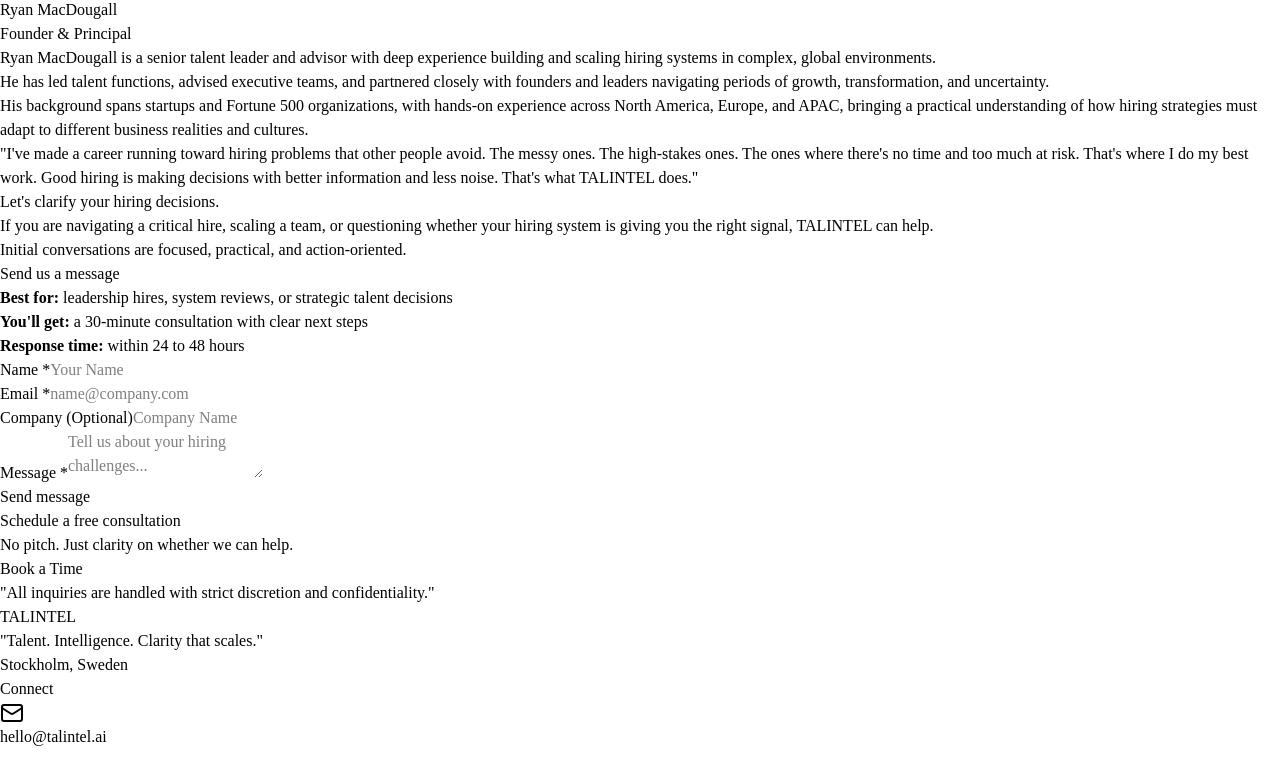
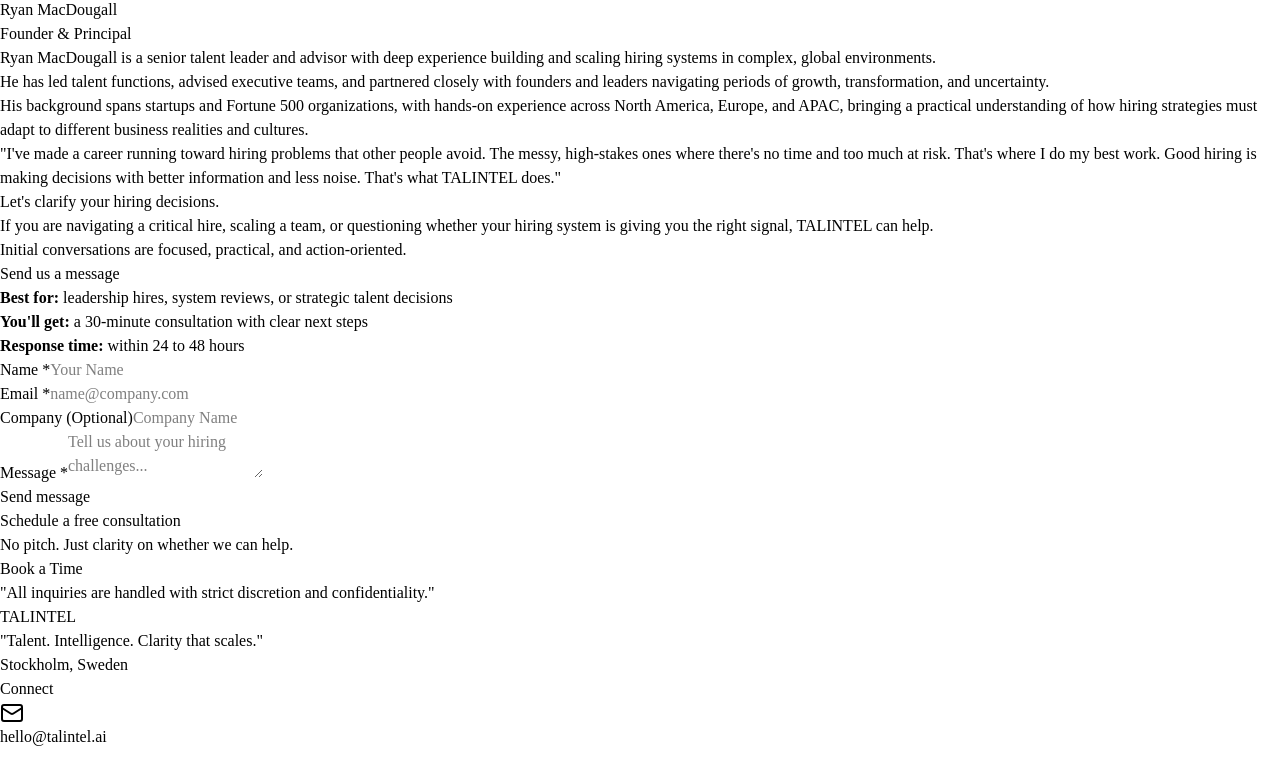
Before and after one commit to thunderthumbz/talintel-website, a React (Vite) app in the folder client/: page / in a window 1280 px wide. Shown: the part 3665-4449 px from the top of the page. Built offline with nearby package versions, Linux system fonts and the light colour scheme.

Commit message:
Refine text in About component for clarity

```diff
--- a/client/src/components/sections/About.tsx
+++ b/client/src/components/sections/About.tsx
@@ -157,7 +157,7 @@ export function About() {
                 transition={isMobile ? { duration: 0.5, delay: 0.3 } : undefined}
                 className="text-primary font-medium italic border-l-3 border-accent pl-6 py-4 bg-gray-50 text-lg md:text-xl"
               >
-                "I've made a career running toward hiring problems that other people avoid. The messy ones. The high-stakes ones. The ones where there's no time and too much at risk. That's where I do my best work. Good hiring is making decisions with better information and less noise. That's what TALINTEL does."
+                "I've made a career running toward hiring problems that other people avoid. The messy, high-stakes ones where there's no time and too much at risk. That's where I do my best work. Good hiring is making decisions with better information and less noise. That's what TALINTEL does."
               </motion.p>
             </motion.div>
           </div>
```
